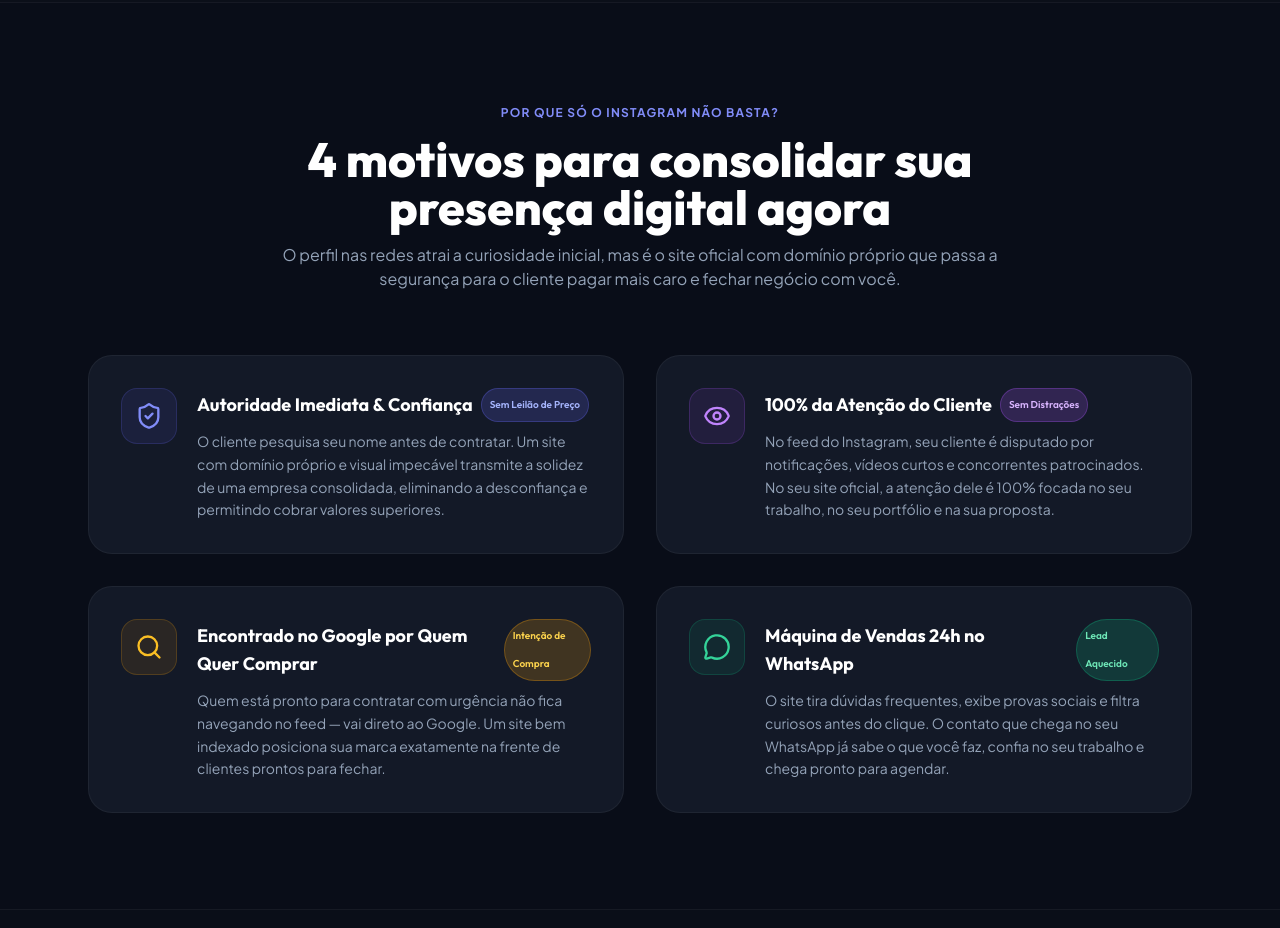
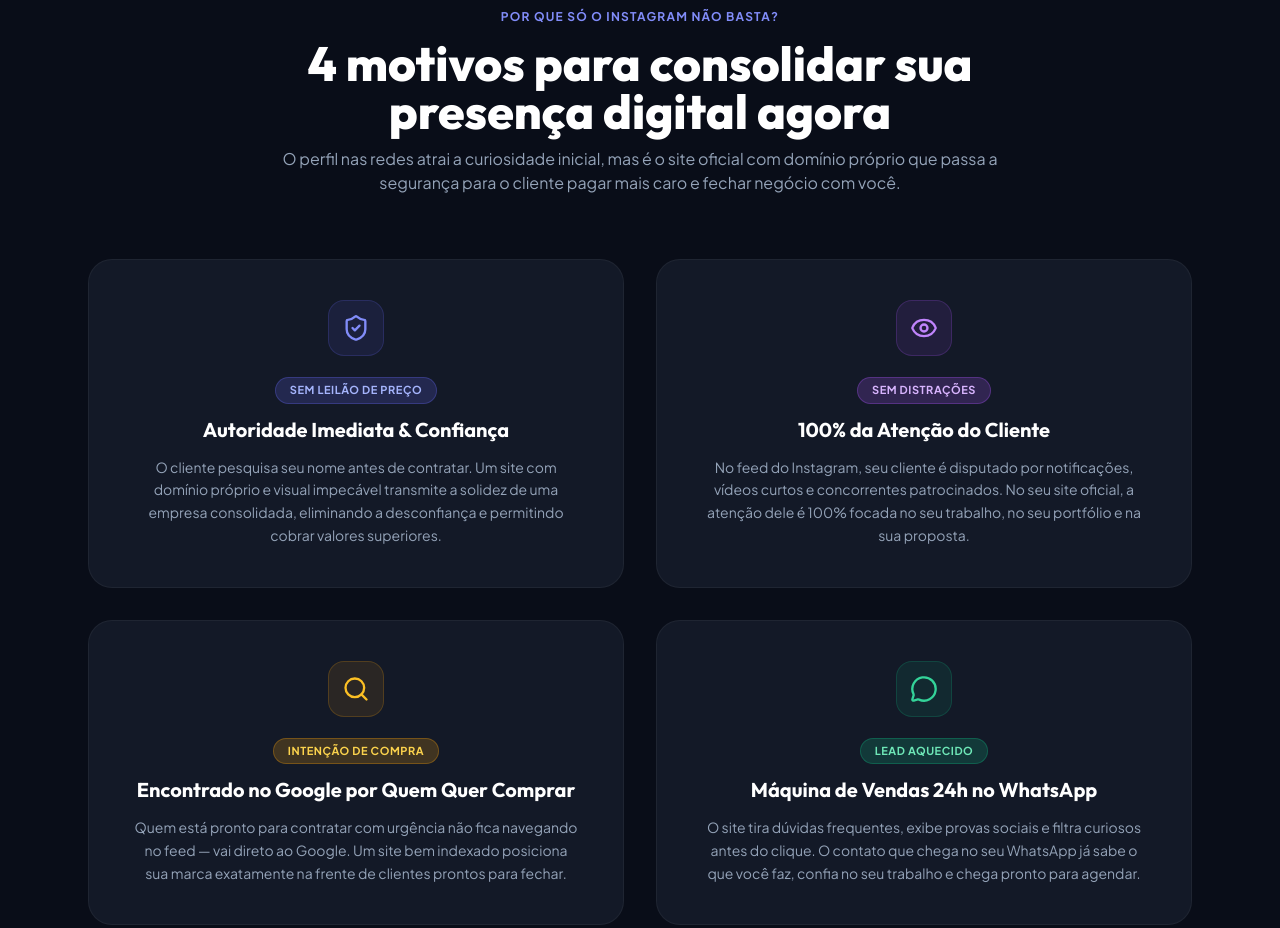
Before and after one commit to petersilvahs/seusite, a website: page sites-output/index.html in a window 1280 px wide. Shown: the part 975-1903 px from the top of the page. Drawn offline with nearby package versions, Linux system fonts and the light colour scheme.

Commit message:
fix: center align 4 reasons cards, reduce hero vertical gap and fix badge wrapping

```diff
--- a/sites-output/index.html
+++ b/sites-output/index.html
@@ -111,7 +111,7 @@
   </header>
 
   <!-- Hero Section -->
-  <section class="relative pt-16 pb-24 md:py-32 overflow-hidden">
+  <section class="relative pt-16 pb-16 md:pt-24 md:pb-20 overflow-hidden">
     <!-- Glow de fundo -->
     <div class="absolute top-1/4 left-1/2 -translate-x-1/2 -translate-y-1/2 w-[600px] h-[350px] bg-gradient-to-tr from-indigo-600/20 via-purple-600/20 to-pink-600/20 blur-[130px] rounded-full -z-10"></div>
 
@@ -172,7 +172,7 @@
   </section>
 
   <!-- Por Que Ter Um Site / Motivos da Presença Digital -->
-  <section id="por-que-ter-site" class="py-24 bg-[#090D18] border-t border-white/5 relative overflow-hidden">
+  <section id="por-que-ter-site" class="py-20 bg-[#090D18] border-t border-white/5 relative overflow-hidden">
     <!-- Glow de fundo sutil -->
     <div class="absolute top-1/2 left-1/2 -translate-x-1/2 -translate-y-1/2 w-[700px] h-[350px] bg-indigo-600/10 blur-[140px] rounded-full -z-10"></div>
 
@@ -191,67 +191,75 @@
       <div class="grid grid-cols-1 md:grid-cols-2 gap-8">
 
         <!-- Motivo 1 -->
-        <div class="bg-brand-card p-8 rounded-3xl border border-white/5 hover:border-indigo-500/30 transition flex flex-col sm:flex-row gap-5 group">
-          <div class="w-14 h-14 rounded-2xl bg-indigo-500/10 text-indigo-400 border border-indigo-500/20 flex items-center justify-center flex-shrink-0 group-hover:scale-110 transition duration-300">
+        <div class="bg-brand-card p-8 sm:p-10 rounded-3xl border border-white/5 hover:border-indigo-500/30 transition flex flex-col items-center text-center group">
+          <div class="w-14 h-14 rounded-2xl bg-indigo-500/10 text-indigo-400 border border-indigo-500/20 flex items-center justify-center mb-5 group-hover:scale-110 transition duration-300">
             <i data-lucide="shield-check" class="w-7 h-7"></i>
           </div>
-          <div class="space-y-2">
-            <h3 class="font-display text-lg font-bold text-white flex items-center gap-2">
-              <span>Autoridade Imediata & Confiança</span>
-              <span class="text-[10px] bg-indigo-500/20 text-indigo-300 font-semibold px-2 py-0.5 rounded-full border border-indigo-500/30">Sem Leilão de Preço</span>
+          <div class="mb-3">
+            <span class="inline-flex items-center text-[11px] uppercase tracking-wider font-bold text-indigo-300 bg-indigo-500/20 border border-indigo-500/30 px-3.5 py-1 rounded-full whitespace-nowrap">
+              Sem Leilão de Preço
+            </span>
+          </div>
+          <h3 class="font-display text-xl font-bold text-white mb-3">
+            Autoridade Imediata & Confiança
           </h3>
-            <p class="text-slate-400 text-sm leading-relaxed">
+          <p class="text-slate-400 text-sm leading-relaxed max-w-md mx-auto">
             O cliente pesquisa seu nome antes de contratar. Um site com domínio próprio e visual impecável transmite a solidez de uma empresa consolidada, eliminando a desconfiança e permitindo cobrar valores superiores.
           </p>
         </div>
-        </div>
 
         <!-- Motivo 2 -->
-        <div class="bg-brand-card p-8 rounded-3xl border border-white/5 hover:border-purple-500/30 transition flex flex-col sm:flex-row gap-5 group">
-          <div class="w-14 h-14 rounded-2xl bg-purple-500/10 text-purple-400 border border-purple-500/20 flex items-center justify-center flex-shrink-0 group-hover:scale-110 transition duration-300">
+        <div class="bg-brand-card p-8 sm:p-10 rounded-3xl border border-white/5 hover:border-purple-500/30 transition flex flex-col items-center text-center group">
+          <div class="w-14 h-14 rounded-2xl bg-purple-500/10 text-purple-400 border border-purple-500/20 flex items-center justify-center mb-5 group-hover:scale-110 transition duration-300">
             <i data-lucide="eye" class="w-7 h-7"></i>
           </div>
-          <div class="space-y-2">
-            <h3 class="font-display text-lg font-bold text-white flex items-center gap-2">
-              <span>100% da Atenção do Cliente</span>
-              <span class="text-[10px] bg-purple-500/20 text-purple-300 font-semibold px-2 py-0.5 rounded-full border border-purple-500/30">Sem Distrações</span>
+          <div class="mb-3">
+            <span class="inline-flex items-center text-[11px] uppercase tracking-wider font-bold text-purple-300 bg-purple-500/20 border border-purple-500/30 px-3.5 py-1 rounded-full whitespace-nowrap">
+              Sem Distrações
+            </span>
+          </div>
+          <h3 class="font-display text-xl font-bold text-white mb-3">
+            100% da Atenção do Cliente
           </h3>
-            <p class="text-slate-400 text-sm leading-relaxed">
+          <p class="text-slate-400 text-sm leading-relaxed max-w-md mx-auto">
             No feed do Instagram, seu cliente é disputado por notificações, vídeos curtos e concorrentes patrocinados. No seu site oficial, a atenção dele é 100% focada no seu trabalho, no seu portfólio e na sua proposta.
           </p>
         </div>
-        </div>
 
         <!-- Motivo 3 -->
-        <div class="bg-brand-card p-8 rounded-3xl border border-white/5 hover:border-amber-500/30 transition flex flex-col sm:flex-row gap-5 group">
-          <div class="w-14 h-14 rounded-2xl bg-amber-500/10 text-amber-400 border border-amber-500/20 flex items-center justify-center flex-shrink-0 group-hover:scale-110 transition duration-300">
+        <div class="bg-brand-card p-8 sm:p-10 rounded-3xl border border-white/5 hover:border-amber-500/30 transition flex flex-col items-center text-center group">
+          <div class="w-14 h-14 rounded-2xl bg-amber-500/10 text-amber-400 border border-amber-500/20 flex items-center justify-center mb-5 group-hover:scale-110 transition duration-300">
             <i data-lucide="search" class="w-7 h-7"></i>
           </div>
-          <div class="space-y-2">
-            <h3 class="font-display text-lg font-bold text-white flex items-center gap-2">
-              <span>Encontrado no Google por Quem Quer Comprar</span>
-              <span class="text-[10px] bg-amber-500/20 text-amber-300 font-semibold px-2 py-0.5 rounded-full border border-amber-500/30">Intenção de Compra</span>
+          <div class="mb-3">
+            <span class="inline-flex items-center text-[11px] uppercase tracking-wider font-bold text-amber-300 bg-amber-500/20 border border-amber-500/30 px-3.5 py-1 rounded-full whitespace-nowrap">
+              Intenção de Compra
+            </span>
+          </div>
+          <h3 class="font-display text-xl font-bold text-white mb-3">
+            Encontrado no Google por Quem Quer Comprar
           </h3>
-            <p class="text-slate-400 text-sm leading-relaxed">
+          <p class="text-slate-400 text-sm leading-relaxed max-w-md mx-auto">
             Quem está pronto para contratar com urgência não fica navegando no feed — vai direto ao Google. Um site bem indexado posiciona sua marca exatamente na frente de clientes prontos para fechar.
           </p>
         </div>
-        </div>
 
         <!-- Motivo 4 -->
-        <div class="bg-brand-card p-8 rounded-3xl border border-white/5 hover:border-emerald-500/30 transition flex flex-col sm:flex-row gap-5 group">
-          <div class="w-14 h-14 rounded-2xl bg-emerald-500/10 text-emerald-400 border border-emerald-500/20 flex items-center justify-center flex-shrink-0 group-hover:scale-110 transition duration-300">
+        <div class="bg-brand-card p-8 sm:p-10 rounded-3xl border border-white/5 hover:border-emerald-500/30 transition flex flex-col items-center text-center group">
+          <div class="w-14 h-14 rounded-2xl bg-emerald-500/10 text-emerald-400 border border-emerald-500/20 flex items-center justify-center mb-5 group-hover:scale-110 transition duration-300">
             <i data-lucide="message-circle" class="w-7 h-7"></i>
           </div>
-          <div class="space-y-2">
-            <h3 class="font-display text-lg font-bold text-white flex items-center gap-2">
-              <span>Máquina de Vendas 24h no WhatsApp</span>
-              <span class="text-[10px] bg-emerald-500/20 text-emerald-300 font-semibold px-2 py-0.5 rounded-full border border-emerald-500/30">Lead Aquecido</span>
+          <div class="mb-3">
+            <span class="inline-flex items-center text-[11px] uppercase tracking-wider font-bold text-emerald-300 bg-emerald-500/20 border border-emerald-500/30 px-3.5 py-1 rounded-full whitespace-nowrap">
+              Lead Aquecido
+            </span>
+          </div>
+          <h3 class="font-display text-xl font-bold text-white mb-3">
+            Máquina de Vendas 24h no WhatsApp
           </h3>
-            <p class="text-slate-400 text-sm leading-relaxed">
+          <p class="text-slate-400 text-sm leading-relaxed max-w-md mx-auto">
             O site tira dúvidas frequentes, exibe provas sociais e filtra curiosos antes do clique. O contato que chega no seu WhatsApp já sabe o que você faz, confia no seu trabalho e chega pronto para agendar.
           </p>
-          </div>
         </div>
 
       </div>
```
Also changed, not shown: sites-output/seusite/index.html (+42 -34 lines). Lines whose indentation alone changed are shown as unchanged.
